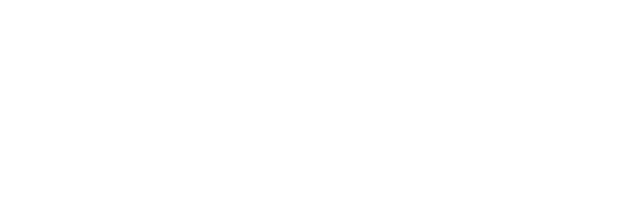
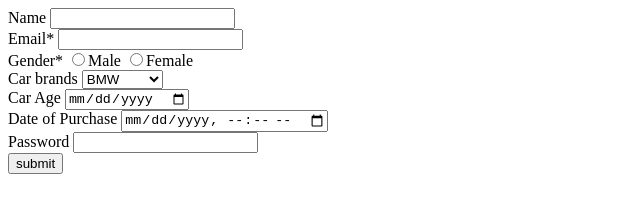
Before and after one commit to acciojob/car-insurance-form-dabloo-gupta, a website: page main.html in a window 1280 px wide. Shown: the whole page, without its empty margins (0-640 px from the left). Drawn offline with Linux system fonts and the light colour scheme.

Commit message:
created a submission

```diff
--- a/main.html
+++ b/main.html
@@ -8,6 +8,36 @@
 
 <body>
 	<!-- the entire body must be written by student -->
+	<form action="" method="post">
+
+		<label for="name">Name</label>
+		<input type="text" id="name" required>
+        <br>
+	  <label for="email">Email*</label>
+	  <input type="email" id="email"required>
+      <br>
+      <label for="gender">Gender*</label>
+	  <input type="radio" name="gender" required>Male
+	  <input type="radio" name="gender" required>Female
+      <br>
+	  <label for="cars">Car brands</label>
+	  <select name="cars" id="cars">
+		<option>BMW</option>
+		<option>Audi</option>
+		<option>Mercedez</option>
+	  </select>
+      <br>
+	  <label for="carage">Car Age</label>
+      <input type="date" id="carage" name="carage" required>
+	  <br>
+     <label for="dop">Date of Purchase</label>
+     <input type="datetime-local" id="dop" name="dop" required>
+	 <br>
+	 <label for="password">Password</label>
+	 <input type="password" id="password" name="password" required>
+	 <br>
+	 <button type="submit">submit</button>
+	</form>
     <script type="text/javascript" src="./script.js">
 </script>
 
```
